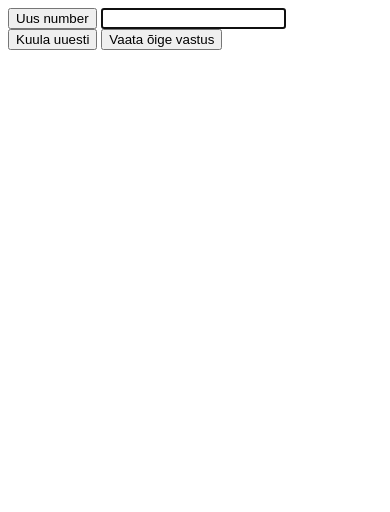
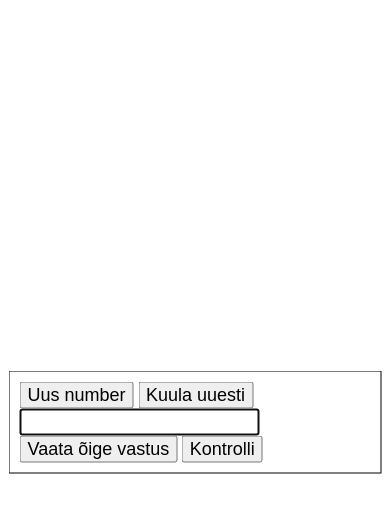
Before and after one commit to ostankin/numbers-training, a plain HTML site: page index.html in a window 390 px wide. Both pictures are taken after a click on the button "Uus number". Drawn offline with Linux system fonts and the light colour scheme.

Commit message:
Add basic UI
* Add initial CSS
* Add viewport and responsiveness
* Rework hide/show functions

```diff
--- a/index.html
+++ b/index.html
@@ -1,15 +1,25 @@
+<!DOCTYPE html>
 <html>
   <head>
     <meta charset="UTF-8">
+    <meta name="viewport" content="width=device-width, initial-scale=1.0">
     <link rel="stylesheet" href="style.css">
   </head>
   <body onkeydown="bodyKeyPress();">
-    <button id="generate-button" onclick="generate();">Uus number</button>
-    <input id="number-field" style="display:none;" onkeypress="keypress();" type="text">
-    <span id="result-block"></span>
-    <div>
-      <button id="play-button" style="display:none;" onclick="play();">Kuula uuesti</button>
-      <button id="show-button" style="display:none;" onclick="show();">Vaata õige vastus</button>
+    <div id="main-section" style="display:none;" class="center">
+      <div id="game-control-section">
+        <button id="generate-button" onclick="generate();">Uus number</button>
+        <button id="play-button" onclick="play();">Kuula uuesti</button>
+        <input id="number-field" onkeypress="keypress();" type="text">
+      </div>
+      <div id="answer-control-section">
+        <button id="show-button" onclick="show();">Vaata õige vastus</button>
+        <button id="check-button" onclick="check();">Kontrolli</button>
+      </div>
+      <div id="result-section">
+        <div id="correct-answer-block">✔ Õige!</div>
+        <div id="wrong-answer-block">✖ Vale!</div>
+      </div>
     </div>
   </body>
   <script>
@@ -18,21 +28,41 @@
     var oNumberField = document.getElementById("number-field");
     var oPlayButton = document.getElementById("play-button");
     var oShowButton = document.getElementById("show-button");
-    var oResultBlock = document.getElementById("result-block");
+    var oCheckButton = document.getElementById("check-button");
+    var oCorrectAnswerBlock = document.getElementById("correct-answer-block");
+    var oWrongAnswerBlock = document.getElementById("wrong-answer-block");
+    init();
+
+    function showElements(elements) {
+      elements.forEach(function(element) {
+        element.style.display = 'initial';
+      });
+    }
+
+    function hideElements(elements) {
+      elements.forEach(function(element) {
+        element.style.display = 'none';
+      });
+    }
 
     function show() {
       oNumberField.value = number;
+      hideElements([oShowButton, oCheckButton, oCorrectAnswerBlock, oWrongAnswerBlock]);
     }
+
+    function init() {
+      hideElements([oCorrectAnswerBlock, oWrongAnswerBlock]);
+      hideElements([oPlayButton, oNumberField, oCheckButton, oShowButton]);
+      showElements([document.getElementById('main-section')]);
+    }
+
     function generate() {
       number = Math.floor(Math.random()*99);
       console.log("Genereeritud: " + number);
       var lang = 'et';
       var filename = lang + '/' + number + '.mp3'
-      oNumberField.style.display = 'initial';
-      oPlayButton.style.display = 'initial';
-      oShowButton.style.display = 'initial';
+      showElements([oNumberField, oPlayButton, oShowButton, oCheckButton]);
       oNumberField.value = '';
-      oResultBlock.innerHTML = '';
       audio = new Audio(filename);
       play();
     };
@@ -49,7 +79,7 @@
         check();
         return false;
       } else {
-        oResultBlock.innerHTML = '';
+        hideElements([oCorrectAnswerBlock, oWrongAnswerBlock]);
       }
     };
 
@@ -65,13 +95,11 @@
     function check() {
       console.log("Sisestatud: " + oNumberField.value);
       if (oNumberField.value == number) {
-        oResultBlock.style.color = 'darkgreen';
-        oResultBlock.innerHTML = 'Õige!'
-        oShowButton.style.display = 'none';
+        showElements([oCorrectAnswerBlock]);
+        hideElements([oShowButton, oCheckButton, oWrongAnswerBlock]);
       } else {
-        oResultBlock.style.color = 'darkred';
-        oResultBlock.innerHTML = 'Vale!'
-        oShowButton.style.display = 'initial';
+        showElements([oWrongAnswerBlock, oShowButton]);
+        hideElements([oCorrectAnswerBlock, oCorrectAnswerBlock]);
       }
     };
   </script>
--- a/style.css
+++ b/style.css
@@ -0,0 +1,54 @@
+#main-section {
+  position: fixed;
+  top: 50%;
+  left: 50%;
+  transform: translate(-50%, -50%);
+  border: 1px solid black;
+  padding: 10px;
+}
+
+button {
+  font-size: 1em;
+}
+
+input {
+  font-size: 1em;
+}
+
+body {
+  font-size: xx-large;
+}
+
+.center {
+  margin: auto;
+  width: 40%;
+}
+
+@media (max-width: 768px) {
+  body {
+    font-size: large;
+  }
+  .center {
+    margin: auto;
+    width: 90%;
+  }
+}
+
+@media (min-width: 769px) and (max-width: 1224px) {
+  body {
+    font-size: x-large;
+  }
+  .center {
+    margin: auto;
+    width: 50%;
+  }
+}
+
+@media (max-width: 320px) {
+  body {
+    font-size: initial;
+  }
+  .center {
+    width: 100%;
+  }
+}
```
